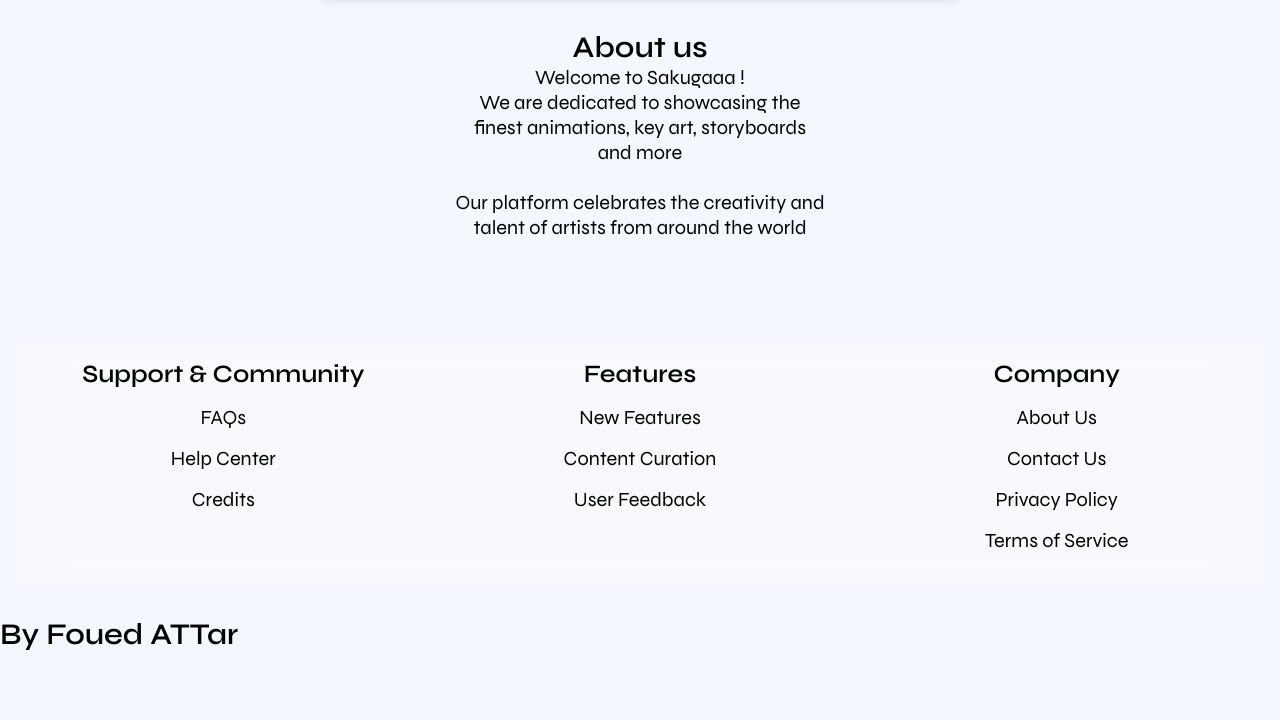
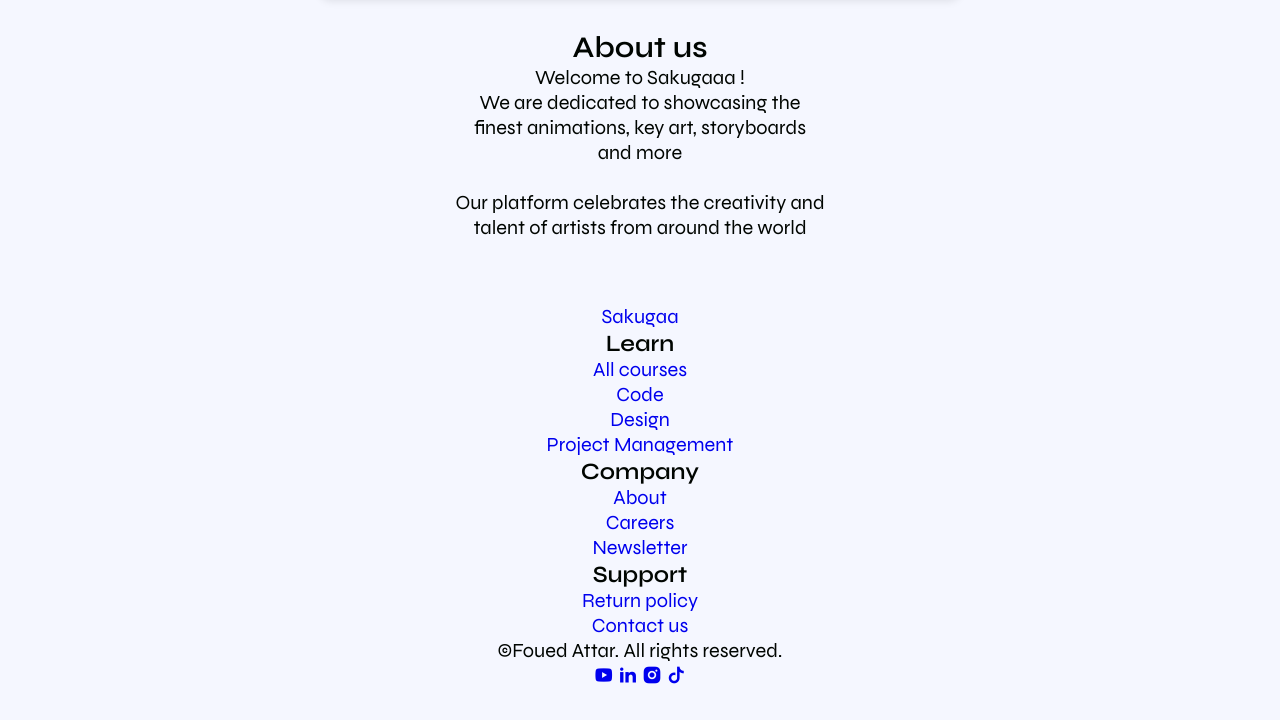
Before and after one commit to Foued-pro/test, a plain HTML site: page index.html in a window 1280 px wide. Shown: the part 1758-2478 px from the top of the page. Before the commit the page ends 2410 px from the top, so only its background shows below. Drawn offline with nearby package versions, Linux system fonts and the light colour scheme; a web font is replaced by a local one.

Commit message:
ajout de lien footer

```diff
--- a/index.html
+++ b/index.html
@@ -164,66 +164,50 @@
                  talent of artists from around the world</p>
          </div>
      </div>
-     <footer>
-      <div class="support">
-         <ul>
-            <li>
-               <a href="#" class="support-titre">Support & Community</a>
-            </li>
-            <li>
-               <a href="#">FAQs</a>
-            </li>
-            <li>
-               <a href="#">Help Center</a>
-            </li>
-            <li>
-               <a href="#">Credits</a>
-            </li>
-         </ul>
-
-         <ul>
-            <li>
-               <a href="#" class="support-titre">Features</a>
-            </li>
-            <li>
-               <a href="#">New Features</a>
-            </li>
-            <li>
-               <a href="#">Content Curation</a>
-            </li>
-            <li>
-               <a href="#">User Feedback</a>
-            </li>
-         </ul>
-
-         <ul>
-            <li>
-               <a href="#" class="support-titre">Company</a>
-            </li>
-            <li>
-               <a href="#">About Us</a>
-            </li>
-            <li>
-               <a href="#">Contact Us</a>
-            </li>
-            <li>
-               <a href="#">Privacy Policy</a>
-            </li>
-            <li>
-               <a href="terms.html">Terms of Service</a>
-            </li>
-         </ul>
+     <footer class="footer">
+      <div class="footer-container">
+          <div class="footer-logo">
+              <a href="#">Sakugaa</a>
+          </div>
+          <div class="footer-columns">
+              <div class="footer-column">
+                  <h3>Learn</h3>
+                  <ul>
+                      <li><a href="#">All courses</a></li>
+                      <li><a href="#">Code</a></li>
+                      <li><a href="#">Design</a></li>
+                      <li><a href="#">Project Management</a></li>
+                  </ul>
+              </div>
+              <div class="footer-column">
+                  <h3>Company</h3>
+                  <ul>
+                      <li><a href="#">About</a></li>
+                      <li><a href="#">Careers</a></li>
+                      <li><a href="#">Newsletter</a></li>
+                  </ul>
+              </div>
+              <div class="footer-column">
+                  <h3>Support</h3>
+                  <ul>
+                      <li><a href="#">Return policy</a></li>
+                      <li><a href="#">Contact us</a></li>
+                  </ul>
+              </div>
+          </div>
       </div>
-   </footer>
-       <div class="moi">
-           <h1>By Foued ATTar</h1>
-       </div>
+      <div class="footer-bottom">
+          <p>©Foued Attar. All rights reserved.</p>
+          <div class="footer-social">
+              <a href="#"><i class="ri-youtube-fill"></i></a>
+              <a href="#"><i class="ri-linkedin-fill"></i></a>
+              <a href="https://www.instagram.com/foufoulefilou_/"><i class="ri-instagram-fill"></i></a>
+              <a href="https://www.tiktok.com/@sakugaa" target="_blank"><i class="ri-tiktok-fill"></i></a>
+          </div>
+      </div>
+  </footer>
 </main>
-
-
-
    <script src="main.js"></script>
-
 
 </body>
 </html>
```
